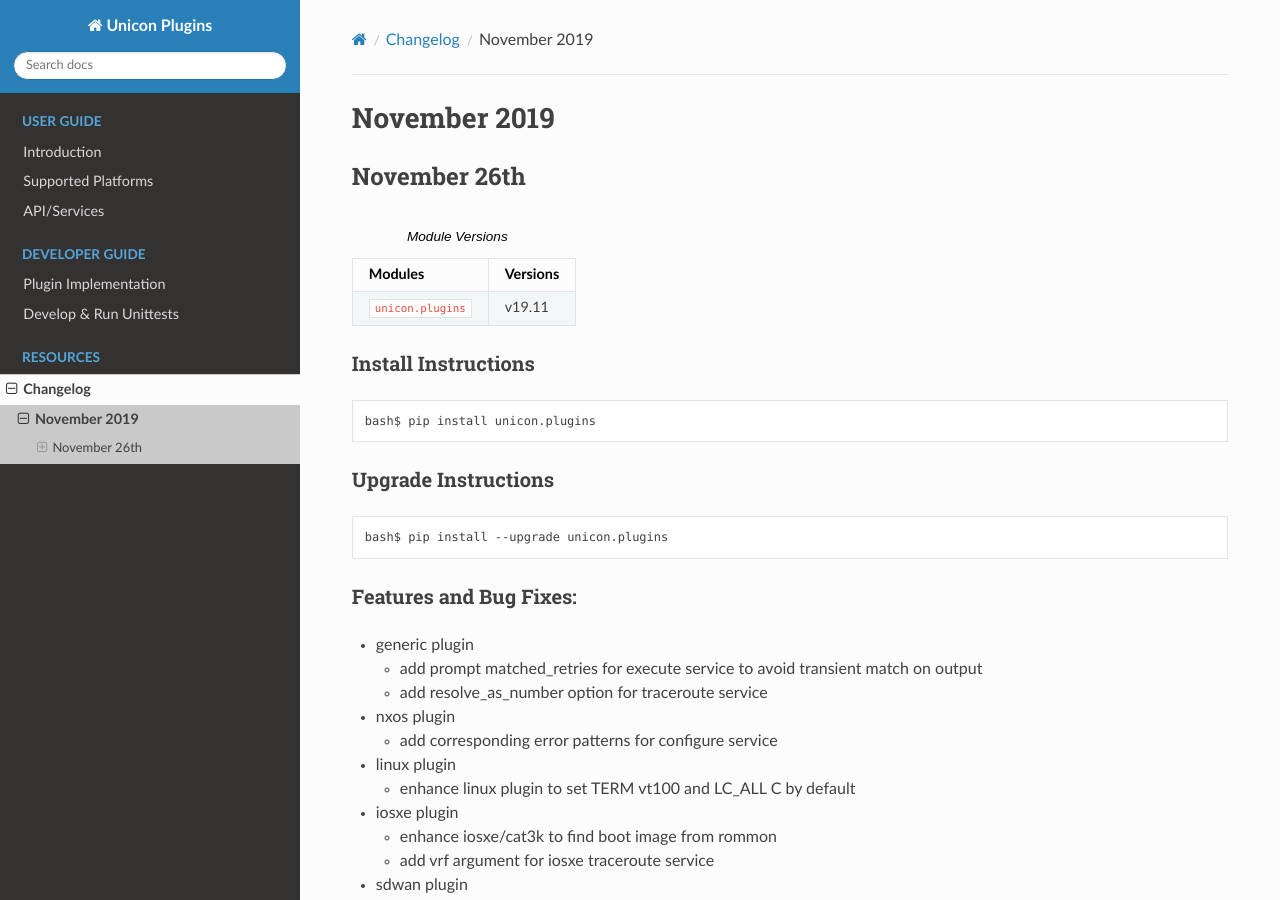
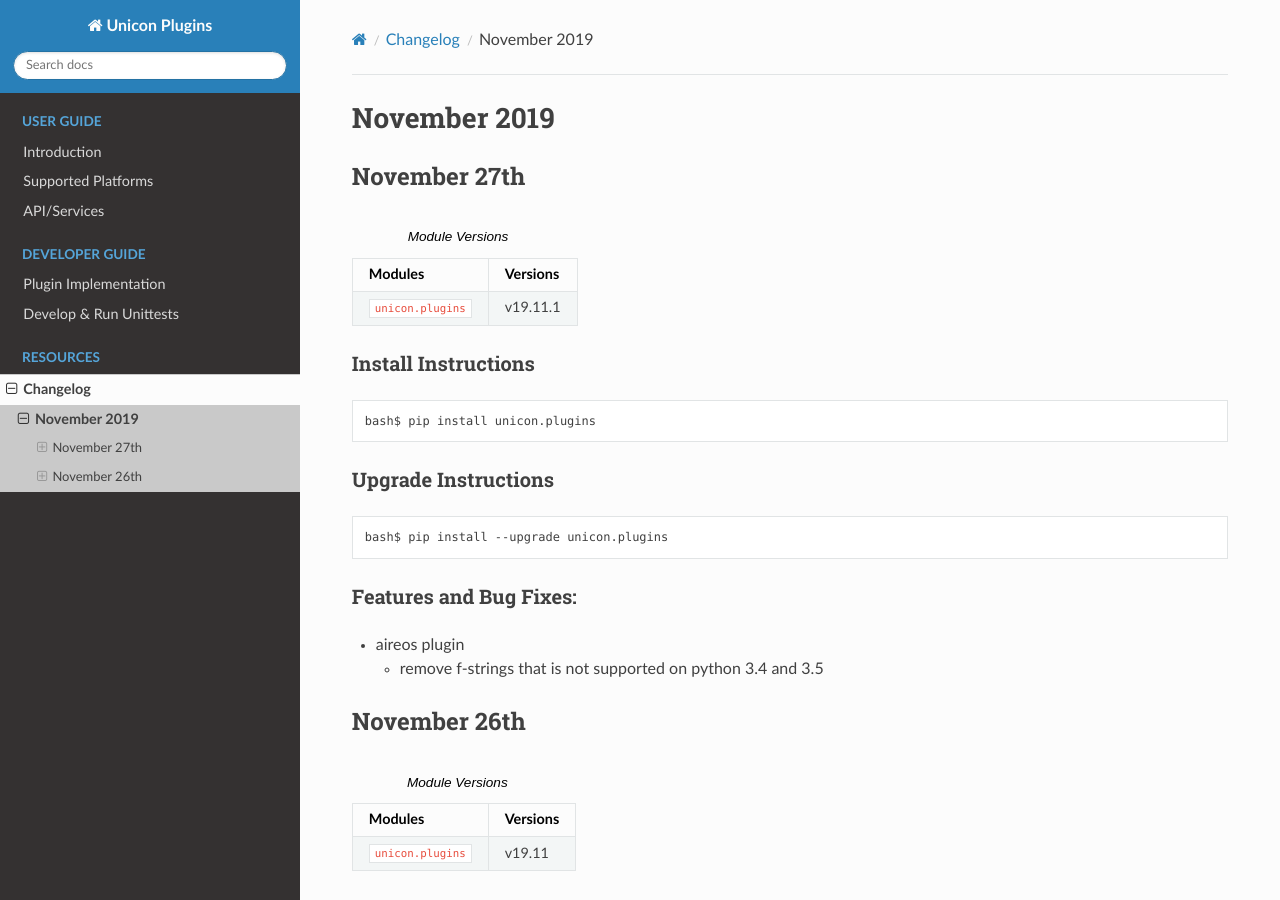
Before and after one commit to CiscoTestAutomation/unicon.plugins, a Sphinx documentation site: the page built from docs/changelog/2019/nov.rst, in a window 1280 px wide and 900 px high. Built offline with Sphinx 7.4.7 and the Read the Docs theme 2.0.0, drawn with Linux system fonts in a browser that asks for light colours; pages that are not in the unit, such as notebooks, are missing from menus; the version number could not be read and is left out.

Commit message:
Changes for v19.11.1

```diff
--- a/docs/changelog/2019/nov.rst
+++ b/docs/changelog/2019/nov.rst
@@ -1,5 +1,38 @@
 November 2019
 =============
+
+November 27th
+-------------
+
+.. csv-table:: Module Versions
+    :header: "Modules", "Versions"
+
+        ``unicon.plugins``, v19.11.1
+
+
+Install Instructions
+^^^^^^^^^^^^^^^^^^^^
+
+.. code-block:: bash
+
+    bash$ pip install unicon.plugins
+
+
+Upgrade Instructions
+^^^^^^^^^^^^^^^^^^^^
+
+.. code-block:: bash
+
+    bash$ pip install --upgrade unicon.plugins
+
+
+Features and Bug Fixes:
+^^^^^^^^^^^^^^^^^^^^^^^
+
+- aireos plugin
+
+  - remove f-strings that is not supported on python 3.4 and 3.5
+
 
 November 26th
 -------------
```
